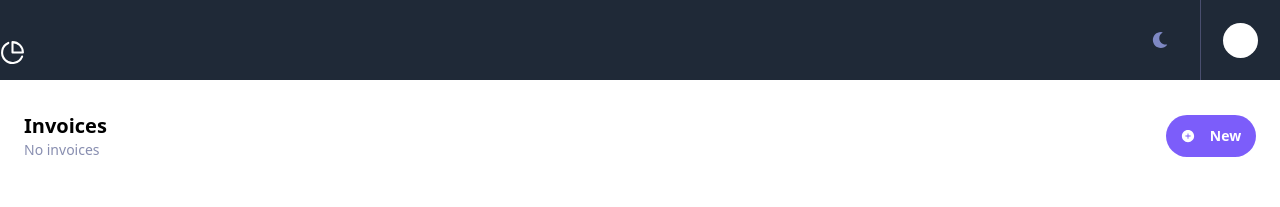
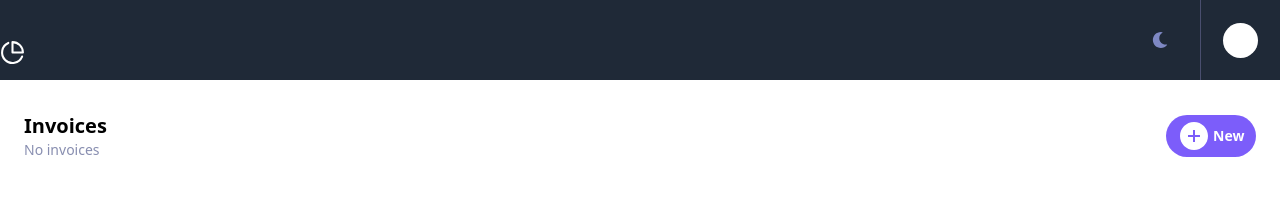
Before and after one commit to chungleee/invoices-app, a React (Vite) app: page / in a window 1280 px wide. Shown: the top 207 px of the page. Built offline with nearby package versions, Linux system fonts and the light colour scheme.

Commit message:
icon styling & abstraction

```diff
--- /dev/null
+++ b/src/components/CreateNewIcon.jsx
@@ -0,0 +1,14 @@
+import { IconContext } from "react-icons";
+import { AiFillPlusCircle } from "react-icons/ai";
+
+const CreateNewIcon = () => {
+	return (
+		<IconContext.Provider value={{ size: "2rem" }}>
+			<div>
+				<AiFillPlusCircle />
+			</div>
+		</IconContext.Provider>
+	);
+};
+
+export default CreateNewIcon;
--- a/src/pages/Home.jsx
+++ b/src/pages/Home.jsx
@@ -1,5 +1,5 @@
 import { Link } from "wouter";
-import { AiFillPlusCircle } from "react-icons/ai";
+import CreateNewIcon from "../components/CreateNewIcon";
 
 const Home = () => {
 	return (
@@ -11,8 +11,8 @@ const Home = () => {
 				</div>
 
 				<Link href='/create-invoice'>
-					<a className='flex justify-evenly capitalize text-sm font-semibold items-center rounded-full w-[90px] h-[42px] bg-[#7C5DFA] text-white'>
-						<AiFillPlusCircle /> new
+					<a className='flex justify-evenly capitalize text-sm font-semibold items-center rounded-full w-[90px] h-[42px] bg-[#7C5DFA] text-white px-2'>
+						<CreateNewIcon /> new
 					</a>
 				</Link>
 			</div>
```
